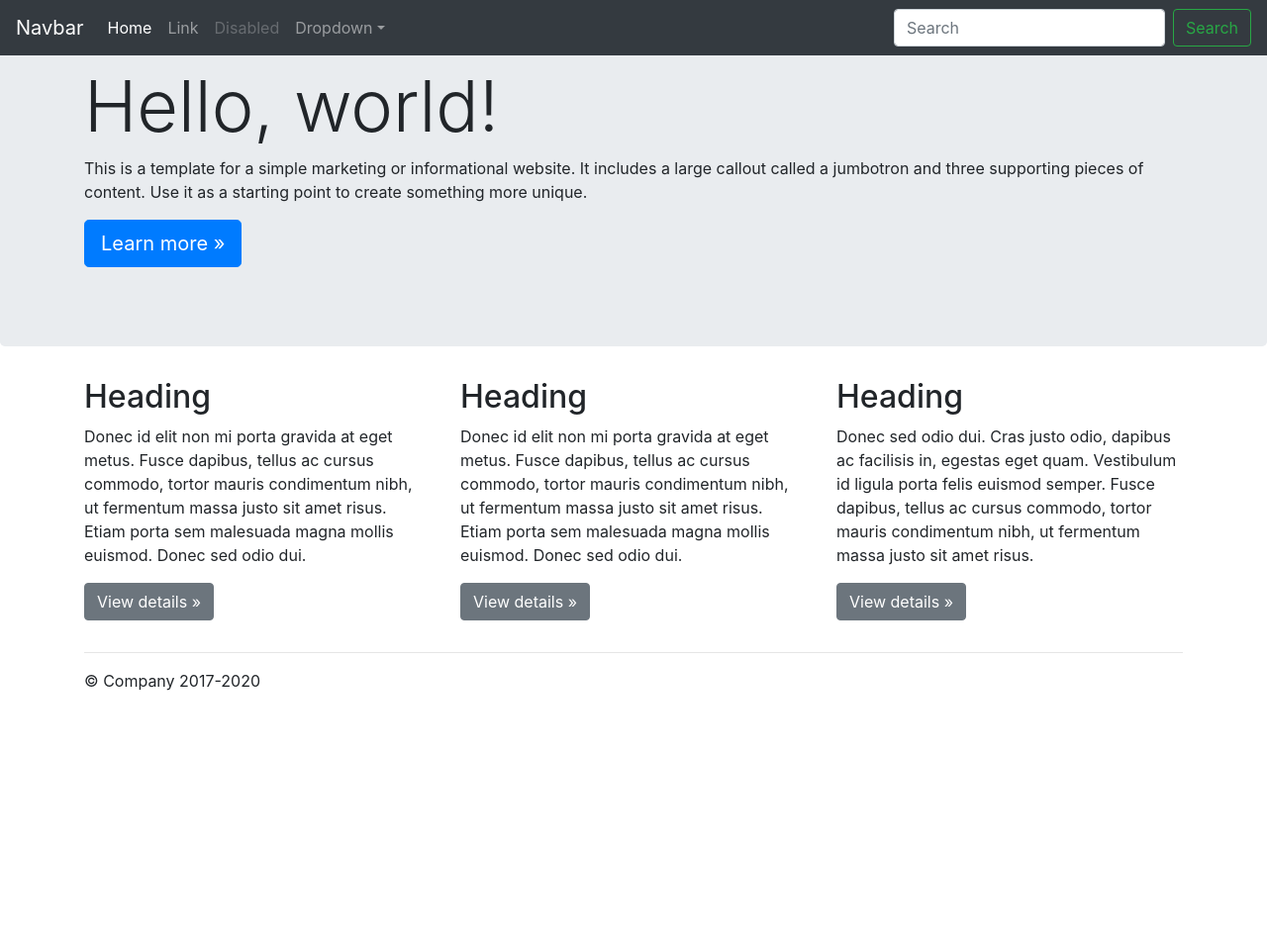
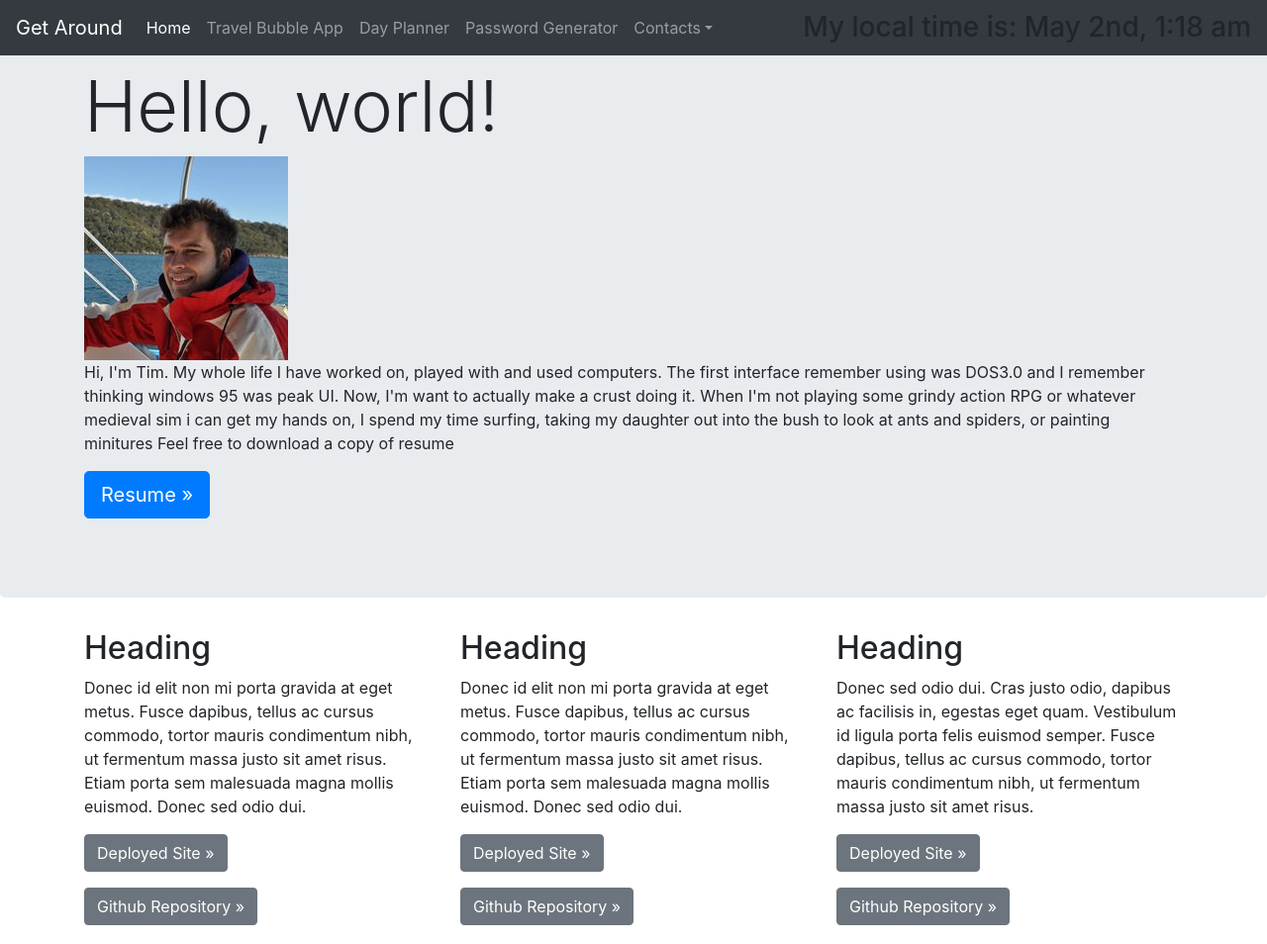
Before and after one commit to TBR2000/professional-materials, a plain HTML site: page index.html in a window 1280 px wide. Shown: the top 954 px of the page at 99% size. Before the commit the page ends 800 px from the top, so only its background shows below. Drawn offline with nearby package versions, Linux system fonts and the light colour scheme.

Commit message:
time added, custom html started

```diff
--- a/assets/script.js
+++ b/assets/script.js
@@ -0,0 +1,13 @@
+// display local time
+let currentTime = moment().format('MMMM Do, h:mm a');
+$('#time').html(`My local time is: ${currentTime}`)
+
+//Links
+$('#projAsite').attr('href',)
+$('#projBsite').attr('href',)
+$('#projCsite').attr('href',)
+$('#projAgit').attr('href',)
+$('#projBgit').attr('href',)
+$('#projCgit').attr('href',)
+$('#github').attr('href',)
+$('#linkdin').attr('href',)
--- a/index.html
+++ b/index.html
@@ -13,7 +13,7 @@
 </head>
 <body>
     <nav class="navbar navbar-expand-md navbar-dark fixed-top bg-dark">
-  <a class="navbar-brand" href="#">Navbar</a>
+  <a class="navbar-brand" href="#">Get Around</a>
   <button class="navbar-toggler" type="button" data-toggle="collapse" data-target="#navbarsExampleDefault" aria-controls="navbarsExampleDefault" aria-expanded="false" aria-label="Toggle navigation">
     <span class="navbar-toggler-icon"></span>
   </button>
@@ -24,61 +24,68 @@
         <a class="nav-link" href="#">Home <span class="sr-only">(current)</span></a>
       </li>
       <li class="nav-item">
-        <a class="nav-link" href="#">Link</a>
+        <a class="nav-link" href="#app">Travel Bubble App</a>
       </li>
       <li class="nav-item">
-        <a class="nav-link disabled" href="#" tabindex="-1" aria-disabled="true">Disabled</a>
+        <a class="nav-link" href="#planner">Day Planner</a>
+      </li>
+      <li class="nav-item">
+        <a class="nav-link" href="#password">Password Generator</a>
       </li>
       <li class="nav-item dropdown">
-        <a class="nav-link dropdown-toggle" href="#" id="dropdown01" data-toggle="dropdown" aria-haspopup="true" aria-expanded="false">Dropdown</a>
+        <a class="nav-link dropdown-toggle" href="#" id="dropdown01" data-toggle="dropdown" aria-haspopup="true" aria-expanded="false">Contacts</a>
         <div class="dropdown-menu" aria-labelledby="dropdown01">
-          <a class="dropdown-item" href="#">Action</a>
-          <a class="dropdown-item" href="#">Another action</a>
-          <a class="dropdown-item" href="#">Something else here</a>
+          <a class="dropdown-item" id='github' href="#">Github</a>
+          <a class="dropdown-item" id='linkdin' href="#">Linkdin</a>
+          <a class="dropdown-item" href="#">Contact Details</a>
         </div>
       </li>
     </ul>
-    <form class="form-inline my-2 my-lg-0">
-      <input class="form-control mr-sm-2" type="text" placeholder="Search" aria-label="Search">
-      <button class="btn btn-outline-success my-2 my-sm-0" type="submit">Search</button>
-    </form>
+    <h3 class="form-inline my-2 my-lg-0" id="time"></h3>
   </div>
 </nav>
 
 <main role="main">
 
-  <!-- Main jumbotron for a primary marketing message or call to action -->
   <div class="jumbotron">
     <div class="container">
       <h1 class="display-3">Hello, world!</h1>
-      <p>This is a template for a simple marketing or informational website. It includes a large callout called a jumbotron and three supporting pieces of content. Use it as a starting point to create something more unique.</p>
-      <p><a class="btn btn-primary btn-lg" href="#" role="button">Learn more »</a></p>
+      <img src="./assets/images/profilepic.jpg" alt="Good looking dude on boat"></img>
+      <p> Hi, I'm Tim. My whole life I have worked on, played with and used computers. The first interface remember using was DOS3.0
+        and I remember thinking windows 95 was peak UI. Now, I'm want to actually make a crust doing it. When I'm not playing some grindy action RPG
+        or whatever medieval sim i can get my hands on, I spend my time surfing, taking my daughter out into the bush to look at ants and spiders, or painting minitures
+        Feel free to download a copy of resume</p>
+      <p><a class="btn btn-primary btn-lg" href="" role="button">Resume »</a></p>
     </div>
   </div>
 
   <div class="container">
-    <!-- Example row of columns -->
+
     <div class="row">
-      <div class="col-md-4">
+      <div class="col-md-4" id='app'>
         <h2>Heading</h2>
         <p>Donec id elit non mi porta gravida at eget metus. Fusce dapibus, tellus ac cursus commodo, tortor mauris condimentum nibh, ut fermentum massa justo sit amet risus. Etiam porta sem malesuada magna mollis euismod. Donec sed odio dui. </p>
-        <p><a class="btn btn-secondary" href="#" role="button">View details »</a></p>
+        <p><a class="btn btn-secondary" id= 'projAsite' href="#" role="button">Deployed Site » </a></p>
+        <p><a class="btn btn-secondary" id= 'projAgit' href="#" role="button">Github Repository »</a></p>
+
       </div>
-      <div class="col-md-4">
+      <div class="col-md-4" id='planner'>
         <h2>Heading</h2>
         <p>Donec id elit non mi porta gravida at eget metus. Fusce dapibus, tellus ac cursus commodo, tortor mauris condimentum nibh, ut fermentum massa justo sit amet risus. Etiam porta sem malesuada magna mollis euismod. Donec sed odio dui. </p>
-        <p><a class="btn btn-secondary" href="#" role="button">View details »</a></p>
+        <p><a class="btn btn-secondary" id= 'projBsite' href="#" role="button">Deployed Site »</a></p>
+        <p><a class="btn btn-secondary" id= 'projBgit' href="#" role="button">Github Repository »</a></p>
       </div>
-      <div class="col-md-4">
+      <div class="col-md-4" id='password'>
         <h2>Heading</h2>
         <p>Donec sed odio dui. Cras justo odio, dapibus ac facilisis in, egestas eget quam. Vestibulum id ligula porta felis euismod semper. Fusce dapibus, tellus ac cursus commodo, tortor mauris condimentum nibh, ut fermentum massa justo sit amet risus.</p>
-        <p><a class="btn btn-secondary" href="#" role="button">View details »</a></p>
+        <p><a class="btn btn-secondary" id= 'projCsite' href="#" role="button">Deployed Site »</a></p>
+        <p><a class="btn btn-secondary" id= 'projCgit' href="#" role="button">Github Repository »</a></p>
       </div>
     </div>
 
     <hr>
 
-  </div> <!-- /container -->
+  </div>
 
 </main>
 
```
Also changed, not shown: assets/images/profilepic.jpg (added).
